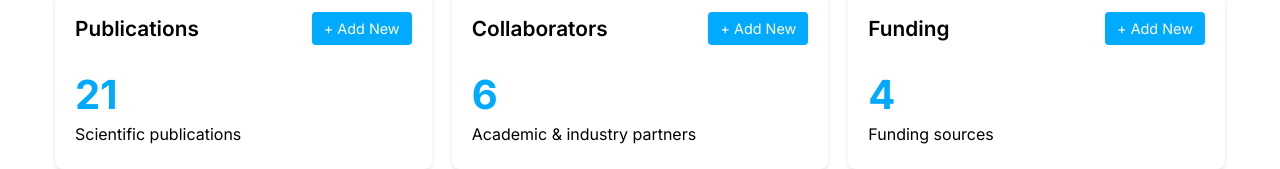
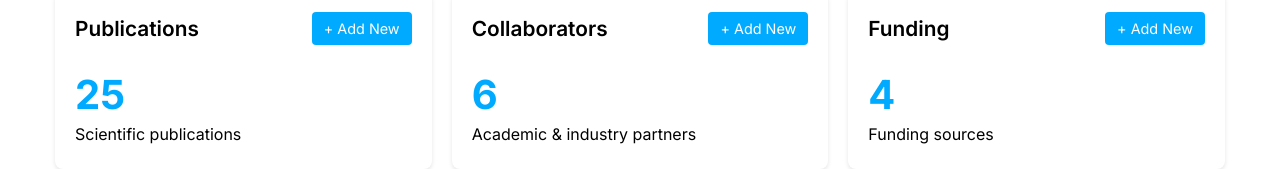
Before and after one commit to musslick/lab-website, a React (Create React App) app: page /admin in a window 1280 px wide. Shown: the part 378-547 px from the top of the page. Built offline with nearby package versions, Linux system fonts and the light colour scheme; sample sign-in values are in the browser's storage.

Commit message:
pubs update

```diff
--- a/src/data/publications.ts
+++ b/src/data/publications.ts
@@ -41,9 +41,6 @@ export const publications: Publication[] = [
     "citation": "Musslick, S., Bartlett, L. K., Chandramouli, S. H., Dubova, M., Gobet, F., Griffiths, T. L., ... & Holmes, W. R. (2025). Automating the practice of science: Opportunities, challenges, and implications. Proceedings of the National Academy of Sciences, 122(5), e2401238121.",
     "doi": "10.1073/pnas.2401238121",
     "url": "https://doi.org/10.1073/pnas.2401238121",
-    "projectIds": [
-      "project-1744383288085"
-    ],
     "projectId": "project-1744383288085",
     "keywords": [
       "automated scientific practice",
@@ -72,9 +69,6 @@ export const publications: Publication[] = [
     "citation": "Gigerenzer, G., Allen, C., Gaillard, S., Goldstone, R. L., Haaf, J., Holmes, W. R., ... & Stefan, A. (2025). Alternative models of funding curiosity-driven research. Proceedings of the National Academy of Sciences, 122(5), e2401237121.",
     "doi": "10.1073/pnas.2401237121",
     "url": "https://doi.org/10.1073/pnas.2401237121",
-    "projectIds": [
-      "neural-mapping"
-    ],
     "projectId": "neural-mapping",
     "keywords": [
       "scientific practice"
@@ -93,9 +87,6 @@ export const publications: Publication[] = [
     "citation": "Strittmatter, Y., & Musslick, S. (2025). SweetBean: A declarative language for behavioral experiments with human and artificial participants. Journal of Open Source Software, 10(107), 7703.",
     "doi": "10.21105/joss.07703",
     "url": "https://joss.theoj.org/papers/10.21105/joss.07703",
-    "projectIds": [
-      "project-1744383465177"
-    ],
     "projectId": "project-1744383465177",
     "keywords": [
       "LLM",
@@ -129,9 +120,6 @@ export const publications: Publication[] = [
     "citation": "Trueblood, J. S., Allison, D. B., Field, S. M., Fishbach, A., Gaillard, S. D., Gigerenzer, G., ... & Teodorescu, A. R. (2025). The misalignment of incentives in academic publishing and implications for journal reform. Proceedings of the National Academy of Sciences, 122(5), e2401231121.",
     "doi": "10.1073/pnas.2401231121",
     "url": "https://doi.org/10.1073/pnas.2401231121",
-    "projectIds": [
-      "brain-computer"
-    ],
     "projectId": "brain-computer",
     "keywords": [
       "scientific practice"
@@ -163,9 +151,6 @@ export const publications: Publication[] = [
     "citation": "Dubova, M., Chandramouli, S., Gigerenzer, G., Grünwald, P., Holmes, W., Lombrozo, T., ... & Sloman, S. J. (2025). Is Ockham’s razor losing its edge? New perspectives on the principle of model parsimony. Proceedings of the National Academy of Sciences, 122(5), e2401230121.",
     "doi": "10.1073/pnas.2401230121",
     "url": "https://doi.org/10.1073/pnas.2401230121",
-    "projectIds": [
-      "project-1744367667570"
-    ],
     "projectId": "project-1744367667570",
     "keywords": [
       "scientific practice"
@@ -188,6 +173,9 @@ export const publications: Publication[] = [
       "project-1744383288085"
     ],
     "projectId": "project-1744383288085",
+    "softwareIds": [
+      "brain-mapper"
+    ],
     "keywords": [
       "software",
       "Prolific",
@@ -271,7 +259,7 @@ export const publications: Publication[] = [
     "title": "Flexibility and stability can be both dependent and independent",
     "journal": "Nature Reviews Psychology",
     "year": 2024,
-    "type": "book chapter",
+    "type": "commentary",
     "authors": [
       "Dreisbach, G.",
       "Musslick, S.",
@@ -280,14 +268,12 @@ export const publications: Publication[] = [
     "citation": "Dreisbach, G., Musslick, S., & Braem, S. (2024). Flexibility and stability can be both dependent and independent. Nature Reviews Psychology, 3(9), 636-636.",
     "doi": "10.1038/s44159-024-00348-3",
     "url": "https://doi.org/10.1038/s44159-024-00348-3",
-    "projectIds": [
-      "project-1744383751212"
-    ],
     "projectId": "project-1744383751212",
     "keywords": [
       "cognitive flexibility",
       "cognitive stability",
-      "tradeoff"
+      "tradeoff",
+      "cognitive control"
     ]
   },
   {
@@ -303,9 +289,6 @@ export const publications: Publication[] = [
     "citation": "Musslick, S., & Bizyaeva, A. (2024). Examining cognitive flexibility and stability through the lens of dynamical systems. Current Opinion in Behavioral Sciences, 57, 101375.",
     "doi": "10.1016/j.cobeha.2024.101375",
     "url": "https://doi.org/10.1016/j.cobeha.2024.101375",
-    "projectIds": [
-      "project-1744383751212"
-    ],
     "projectId": "project-1744383751212",
     "keywords": [
       "tradeoff",
@@ -327,9 +310,6 @@ export const publications: Publication[] = [
     "citation": "Musslick, S., Strittmatter, Y., & Dubova, M. (2024). Closed-loop scientific discovery in the behavioral sciences. PsyArXiv.",
     "doi": "10.31234/osf.io/c2ytb",
     "url": "https://doi.org/10.31234/osf.io/c2ytb",
-    "projectIds": [
-      "project-1744383288085"
-    ],
     "projectId": "project-1744383288085",
     "keywords": [
       "automated scientific discovery"
@@ -351,9 +331,6 @@ export const publications: Publication[] = [
     "citation": "Spitzer, M. W. H., Musslick, S., Janz, J., Kiesel, A., & Dignath, D. (2024). Task performance errors and rewards affect voluntary task choices. Psychological Research, 88(3), 892-909.",
     "doi": "10.1007/s00426-023-01908-7",
     "url": "https://doi.org/10.1007/s00426-023-01908-7",
-    "projectIds": [
-      "project-1744383751212"
-    ],
     "projectId": "project-1744383751212"
   },
   {
@@ -371,9 +348,6 @@ export const publications: Publication[] = [
     "citation": "Dubova, M., Sloman, S. J., Andrew, B., Nassar, M. R., & Musslick, S. (2024). Explore your experimental designs and theories before you exploit them!. Behavioral and Brain Sciences, 47.",
     "doi": "10.1017/S0140525X23002303",
     "url": "https://doi.org/10.1017/S0140525X23002303",
-    "projectIds": [
-      "project-1744380957652"
-    ],
     "projectId": "project-1744380957652"
   },
   {
@@ -401,7 +375,7 @@ export const publications: Publication[] = [
   },
   {
     "id": "pub-1744728564846",
-    "title": "On the benefits of heterogeneity in Cognitive stability and flexibility for collaborative task switching",
+    "title": "On the Benefits of Heterogeneity in Cognitive Stability and Flexibility for Collaborative Task Switching",
     "journal": "Proceedings of the 48th Annual Meeting of the Cognitive Science Society",
     "year": 2024,
     "type": "conference proceeding",
@@ -414,14 +388,11 @@ export const publications: Publication[] = [
     ],
     "citation": "Brondetta, A., Bizyaeva, A., Lucas, M., Petri, G., & Musslick, S. (2024). On the Benefits of Heterogeneity in Cognitive Stability and Flexibility for Collaborative Task Switching. In Proceedings of the 46th Annual Meeting of the Cognitive Science Society (pp. 5872– 5878).",
     "url": "https://escholarship.org/uc/item/6b47b61g",
-    "projectIds": [
-      "project-1744537991200"
-    ],
     "projectId": "project-1744537991200"
   },
   {
     "id": "pub-1744736334974",
-    "title": "Improving concepts in cognitive science",
+    "title": "Improving Concepts in Cognitive Science",
     "journal": "Proceedings of the 48th Annual Meeting of the Cognitive Science Society",
     "year": 2024,
     "type": "conference proceeding",
@@ -450,9 +421,6 @@ export const publications: Publication[] = [
     ],
     "citation": "Li, Y., Carrasco-Davis, R., Strittmatter, Y., Sarao Mannelli, S., & Musslick, S. (2024). A meta-learning framework for rationalizing cognitive fatigue in neural systems. In Proceedings of the 46th Annual Meeting of the Cognitive Science Society (pp. 1598– 1606).",
     "url": "https://escholarship.org/uc/item/8pn5q3kx",
-    "projectIds": [
-      "project-1744537991200"
-    ],
     "projectId": "project-1744537991200",
     "keywords": [
       "cognitive control",
@@ -461,7 +429,7 @@ export const publications: Publication[] = [
   },
   {
     "id": "pub-1744736825251",
-    "title": "Meta-control",
+    "title": "Meta-Control",
     "journal": "Encyclopedia of the Human Brain, Second Edition: Volumes 1-5",
     "year": 2024,
     "type": "book chapter",
@@ -473,9 +441,6 @@ export const publications: Publication[] = [
     "citation": "Musslick, S., Cohen, J. D., & Goschke, T. (2024). Meta-control. In Encyclopedia of the Human Brain, Second Edition: Volumes 1-5 (pp. V3-269). Elsevier.",
     "doi": "10.1016/B978-0-12-820480-1.00058-9",
     "url": "https://doi.org/10.1016/B978-0-12-820480-1.00058-9",
-    "projectIds": [
-      "project-1744383751212"
-    ],
     "projectId": "project-1744383751212"
   },
   {
@@ -544,5 +509,77 @@ export const publications: Publication[] = [
       "cognitive control",
       "expected value of control"
     ]
+  },
+  {
+    "id": "pub-1744915075456",
+    "title": "Assignment strategies modulate students’ academic performance in an online learning environment during the first and second COVID-19 related school closures",
+    "journal": "Plos One",
+    "year": 2023,
+    "type": "journal article",
+    "authors": [
+      "Spitzer, M. W. H.",
+      "Moeller, K.",
+      "Musslick, S."
+    ],
+    "citation": "Spitzer, M. W. H., Moeller, K., & Musslick, S. (2023). Assignment strategies modulate students’ academic performance in an online learning environment during the first and second COVID-19 related school closures. Plos one, 18(5), e0284868.",
+    "doi": "10.1371/journal.pone.0284868",
+    "url": "https://doi.org/10.1371/journal.pone.0284868"
+  },
+  {
+    "id": "pub-1744915188782",
+    "title": "Pushing the bounds of bounded optimality and rationality",
+    "journal": "Cognitive Science",
+    "year": 2023,
+    "type": "journal article",
+    "authors": [
+      "Musslick, S.",
+      "Masís, J."
+    ],
+    "citation": "Musslick, S., & Masís, J. (2023). Pushing the bounds of bounded optimality and rationality. Cognitive Science, 47(4), e13259.",
+    "doi": "10.1111/cogs.13259",
+    "url": "https://doi.org/10.1111/cogs.13259",
+    "projectIds": [
+      "project-1744537991200"
+    ],
+    "projectId": "project-1744537991200"
+  },
+  {
+    "id": "pub-1744915427122",
+    "title": "Expression sampler as a dynamic benchmark for symbolic regression",
+    "journal": "NeurIPS 2023 AI for Science Workshop",
+    "year": 2023,
+    "type": "workshop contribution",
+    "authors": [
+      "Marinescu, I.",
+      "Strittmatter, Y.",
+      "Williams, C. C.",
+      "Musslick, S."
+    ],
+    "citation": "Marinescu, I., Strittmatter, Y., Williams, C. C., & Musslick, S. (2023). Expression sampler as a dynamic benchmark for symbolic regression. In NeurIPS 2023 AI for Science Workshop.",
+    "url": "https://openreview.net/forum?id=i3PecpoiPG",
+    "projectIds": [
+      "project-1744367667570"
+    ],
+    "projectId": "project-1744367667570"
+  },
+  {
+    "id": "pub-1744915527595",
+    "title": "Bayesian machine scientist for model discovery in psychology",
+    "journal": "NeurIPS 2023 AI for Science Workshop",
+    "year": 2023,
+    "type": "workshop contribution",
+    "authors": [
+      "Hewson, J.",
+      "Strittmatter, Y.",
+      "Marinescu, I.",
+      "Williams, C. C.",
+      "Musslick, S."
+    ],
+    "citation": "Hewson, J. T. S., Strittmatter, Y., Marinescu, I., Williams, C. C., & Musslick, S. (2023). Bayesian machine scientist for model discovery in psychology. In NeurIPS 2023 AI for Science Workshop.",
+    "url": "https://openreview.net/forum?id=XHFfvzlQ1n",
+    "projectIds": [
+      "project-1744367667570"
+    ],
+    "projectId": "project-1744367667570"
   }
 ];
--- a/src/data/software.ts
+++ b/src/data/software.ts
@@ -41,6 +41,9 @@ export const software: Software[] = [
       "project-1744383288085"
     ],
     "projectId": "project-1744383288085",
+    "publicationIds": [
+      "pub-1744708691267"
+    ],
     "featured": true,
     "releaseDate": "2022-08-26"
   },
```
Lines whose indentation alone changed are shown as unchanged.
